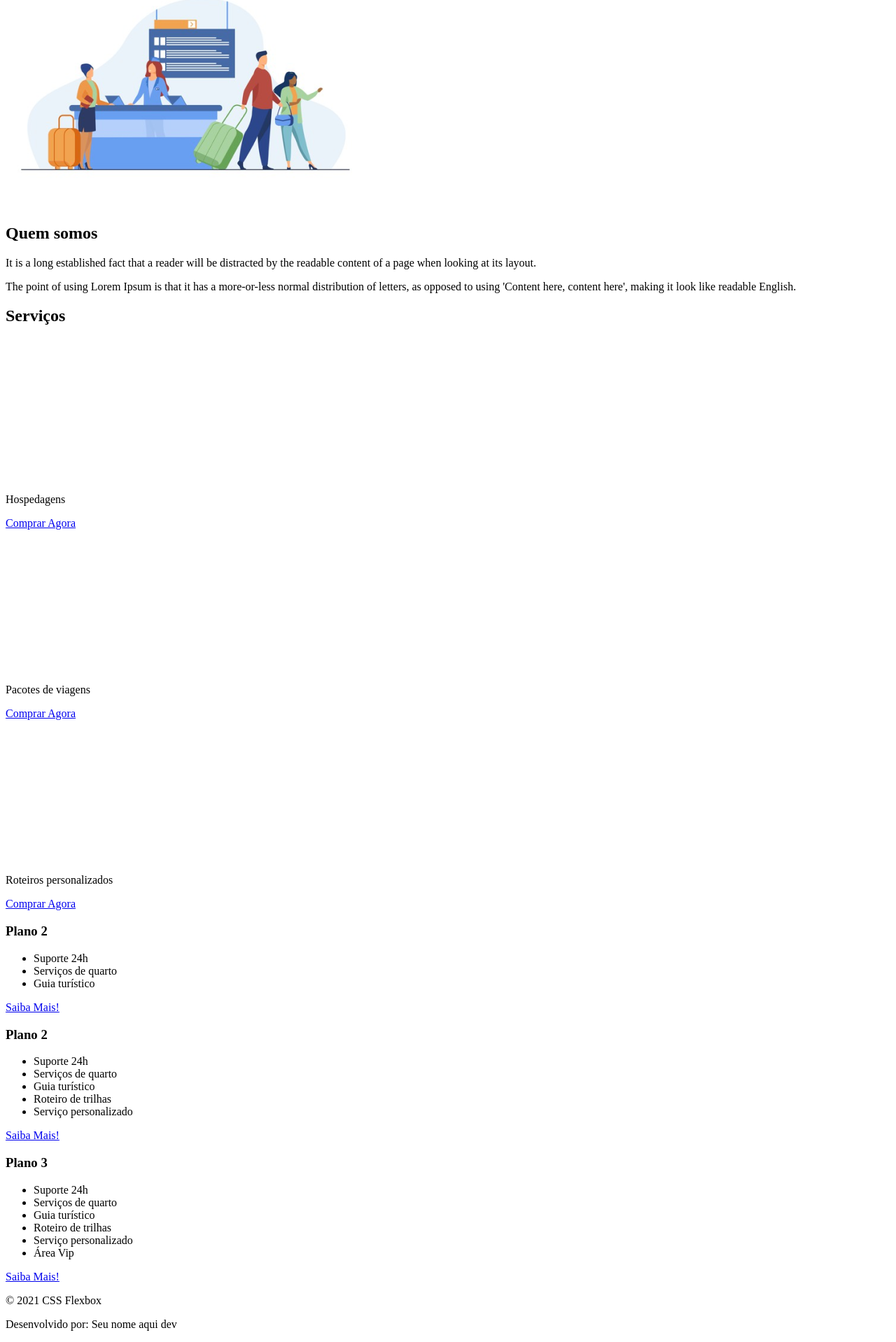
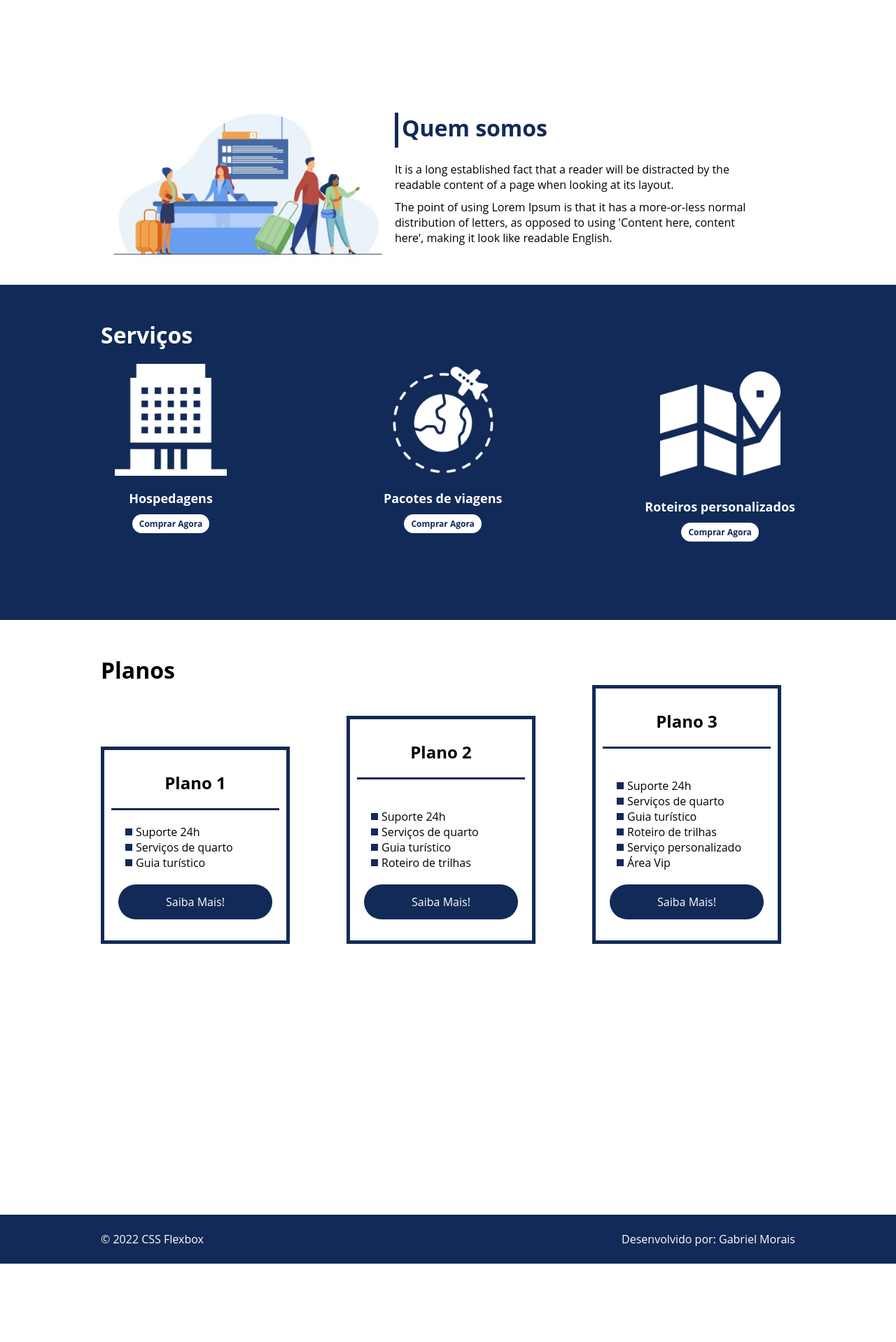
Before and after one commit to Chew138/flex-projeto, a plain HTML site: page index.html in a window 1280 px wide. Shown: the part 784-2702 px from the top of the page at 70% size. After the commit the page ends 2590 px from the top, so only its background shows below. Drawn offline with Linux system fonts and the light colour scheme.

Commit message:
projeto estilizado e concluido

```diff
--- a/index.html
+++ b/index.html
@@ -8,19 +8,21 @@
 </head>
 <body>
     <header>
-        <h1>FlexTurismos</h1>
-        <ul>
+        <div class="flex-conteiner menu">
+            <div><h1>FlexTurismos</h1></div>
+            <ul class="list-items">
                 <li><a href="#quem-somos">Quem Somos</a></li>
                 <li><a href="#servicos">Serviços</a></li>
                 <li><a href="#planos">Planos</a></li>
+            </div>
         </ul>
     </header>
 
-    <div>
-        <div>
+    <div class="flex-conteiner apresentacao">
+        <div class="texto-apresentacao">
             <h1>Flex <br>Turismos</h1>
             <p>O melhor serviço para você!</p>
-            <a href="">Saiba Mais!</a>
+            <a href="" class="btn">Saiba Mais!</a>
         </div>
 
         <div>
@@ -28,37 +30,38 @@
         </div>
     </div>
 
-    <div>
-        <div>
-            <img src="./images/1-quem-somos.png" alt="balcão de atendimento">
-        </div>
-
+    <div class="flex-conteiner" id="quem-somos">
         <div>
             <h2>Quem somos</h2>
             <p>It is a long established fact that a reader will be distracted by the readable content of a page when looking at its layout. </p>
             <p>The point of using Lorem Ipsum is that it has a more-or-less normal distribution of letters, as opposed to using 'Content here, content here', making it look like readable English.</p>
         </div>
+
+        <div>
+            <img src="./images/1-quem-somos.png" alt="balcão de atendimento">
+        </div>
     </div>
 
-    <div>
+    <div class="conteiner-externo">
+        <div class="flex-conteiner" id="servicos">
             <div>
                 <h2>Serviços</h2>
             </div>
 
-        <div>
-            <div>
+            <div class="list-servicos">
+                <div class="item-servico">
                     <div><img src="./images/icon-2.png" alt="hospedagens"></div>
                     <p>Hospedagens</p>
                     <a href="#">Comprar Agora</a>
                 </div>
 
-            <div>
+                <div class="item-servico">
                     <div><img src="./images/icon-1.png" alt="pacote de viagens"></div>
                     <p>Pacotes de viagens</p>
                     <a href="#">Comprar Agora</a>
                 </div>
 
-            <div>
+                <div class="item-servico">
                     <div><img src="./images/icon-3.png" alt="roteiros personalizados"></div>
                     <p>Roteiros personalizados</p>
                     <a href="#">Comprar Agora</a>
@@ -66,33 +69,38 @@
 
             </div>
         </div>
+    </div>
 
-    <div>
+    <div class="flex-conteiner" id="planos">
 
-        <div>
-            <h3>Plano 2</h3>
+        <div><h2>Planos</h2></div>
+
+        <div class="list-planos">
+            <div class="item-plano">
+                <h3>Plano 1</h3>
                 <ul>
                     <li>Suporte 24h</li>
                     <li>Serviços de quarto</li>
                     <li>Guia turístico</li>
                 </ul>
-            <a href="#">Saiba Mais!</a>
+                <a href="#" class="btn">Saiba Mais!</a>
             </div>
 
-        <div>
+            <div class="item-plano">
                 <h3>Plano 2</h3>
+                <br>
                 <ul>
                     <li>Suporte 24h</li>
                     <li>Serviços de quarto</li>
                     <li>Guia turístico</li>
                     <li>Roteiro de trilhas</li>
-                <li>Serviço personalizado</li>
                 </ul>
-            <a href="#">Saiba Mais!</a>
+                <a href="#" class="btn">Saiba Mais!</a>
             </div>
 
-        <div>
+            <div class="item-plano">
                 <h3>Plano 3</h3>
+                <br>
                 <ul>
                     <li>Suporte 24h</li>
                     <li>Serviços de quarto</li>
@@ -101,13 +109,17 @@
                     <li>Serviço personalizado</li>
                     <li>Área Vip</li>
                 </ul>
-            <a href="#">Saiba Mais!</a>
+                <a href="#" class="btn">Saiba Mais!</a>
             </div>
         </div>
 
-    <footer>
-        <p>&copy; 2021 CSS Flexbox</p>
-        <p>Desenvolvido por: Seu nome aqui dev</p>
+    </div>
+
+    <footer >
+        <div class="flex-conteiner footer">
+            <p>&copy; 2022 CSS Flexbox</p>
+            <p>Desenvolvido por: Gabriel Morais</p>
+        </div>
     </footer>
 </body>
 </html>
--- a/style.css
+++ b/style.css
@@ -0,0 +1,288 @@
+*{
+    margin: 0;
+    padding: 0;
+    font-family: 'Open Sans', sans-serif;
+}
+
+ul, li, a{
+    list-style: none;
+    margin: 0;
+    padding: 0;
+    text-decoration: none;
+}
+
+div img{
+    display: block;
+    width: 100%;
+}
+
+.flex-conteiner{
+    display: flex;
+    max-width: 992px;
+    margin: auto;
+    width: 100%;
+    min-width: 320px;
+}
+
+header {
+   background-color: #122A57;
+   height: 100px;
+   display: flex;
+   align-items: center;
+   color: #FFF
+}
+
+header .menu{
+    justify-content: space-between;
+}
+
+header .list-items{
+    display: flex;
+    max-width: 260px;
+    width: 100%;
+    justify-content: space-between;
+    align-items: center;
+}
+
+.list-items li, a{
+    color: #FFF;
+}
+
+.apresentacao{
+    height: 100vh;
+    align-items: center;
+    justify-content: space-between;
+}
+
+.apresentacao .texto-apresentacao{
+    min-height: 200px;
+}
+
+.texto-apresentacao h1{
+    color: #122A57;
+    font-size: 48px;
+    margin-bottom: 10px;
+}
+
+.btn{
+    background-color: #122A57;
+    color: #FFF;
+    text-align: center;
+    border-radius: 30px;
+    width: 220px;
+    display: block;
+    text-decoration: none;
+    height: 50px;
+    line-height: 50px;
+    margin-top: 10px;
+    margin-bottom: 10px;
+}
+
+#quem-somos{
+    flex-direction: row-reverse;
+    align-items: center;
+    justify-content: space-between;
+}
+
+#quem-somos h2{
+    font-size: 32px;
+    color: #122A57;
+    display: flex;
+    margin-bottom: 20px;
+}
+
+#quem-somos h2::before{
+    content: "";
+    height: 50px;
+    width: 5px;
+    margin-right: 5px;
+    background-color: #122A57;
+}
+
+#quem-somos p{
+    margin-bottom: 10px;
+    width: 90%;
+}
+
+#quem-somos img{
+    min-width: 420px;
+}
+
+.conteiner-externo{
+    background-color: #122A57;
+    height: 100%;
+}
+
+#servicos{
+    flex-direction: column;
+    padding-top: 50px;
+    padding-bottom: 100px;
+}
+
+#servicos h2{
+    color: #FFF;
+    font-size: 32px;
+    margin-bottom: 20px;
+}
+
+.list-servicos{
+    display: flex;
+    justify-content: space-between;
+}
+
+.list-servicos .item-servico{
+    text-align: center;
+}
+
+.item-servico a{
+    width: 220px;
+    background-color: #fff;
+    border-radius: 30px;
+    height: 50px;
+    text-align: center;
+    margin-top: 20px;
+    line-height: 50px;
+    padding: 5px 10px;
+    color: #122A57;
+    font-size: 12px;
+    font-weight: 700;
+}
+
+.item-servico p {
+    font-weight: 700;
+    font-size: 18px;
+    color: #FFF;
+    margin-top: 20px;
+}
+
+.item-servico img{
+    width: 80%;
+    margin: auto;
+}
+
+#planos{
+    flex-direction: column;
+    min-height: 100vh;
+    padding-top: 50px;
+}
+
+#planos h2{
+    font-size: 32px;
+}
+
+.list-planos{
+    display: flex;
+    align-items: flex-end;
+    justify-content: space-between;
+}
+
+.item-plano{
+    flex: 1;
+    border: 5px solid #122A57;
+    margin-right: 20px;
+    padding: 10px;
+    max-width: 240px;
+}
+
+.item-plano .btn{
+    margin: auto;
+    margin-bottom: 20px;
+}
+
+.item-plano h3{
+    font-size: 24px;
+    display: flex;
+    flex-direction: column;
+    text-align: center;
+    margin-top: 20px;
+}
+
+.item-plano h3::after{
+    content:"";
+    background-color: #122A57;
+    width: 100%;
+    height: 3px;
+    margin-top: 20px;
+    margin-bottom: 10px;
+}
+
+.item-plano ul{
+    padding: 10px 20px;
+    display: flex;
+    flex-direction: column;
+    margin-bottom: 10px;
+}
+
+.item-plano ul li{
+    display: flex;
+    flex-wrap: nowrap;
+    align-items: center;
+}
+
+.item-plano ul li::before{
+    content: "";
+    width: 10px;
+    height: 10px;
+    background-color: #122A57;
+    margin-right: 5px;
+}
+
+footer{
+    background-color: #122A57;
+    height: 70px;
+    display: flex;
+    align-items: center;
+}
+
+footer .footer{
+    justify-content: space-between;
+    color: #FFF;
+}
+
+/*Mobile*/
+
+
+@media only screen and (max-width: 992px) {
+    .flex-conteiner{
+        flex-direction: column;
+    }
+
+    .apresentacao{
+        flex-direction: column-reverse;
+    }
+
+    .apresentacao .texto-apresentacao{
+        width: 100%;
+    }
+
+    #quem-somos{
+        flex-direction: column-reverse;
+    }
+
+    #quem-somos img{
+        min-width: 320px;
+        margin: auto;
+    }
+
+    .list-servicos{
+        flex-direction: column;
+    }
+
+    .item .item-servico img {
+        width: 50%;
+        margin: auto;
+    }
+
+    .list-planos {
+        flex-direction: column;
+        align-items: flex-start;
+    }
+
+    .list-planos .item-plano{
+        max-width: 90%;
+        margin: auto;
+        width: 100%;
+        margin-bottom: 20px;
+
+    }
+}
```
Lines whose indentation alone changed are shown as unchanged.
